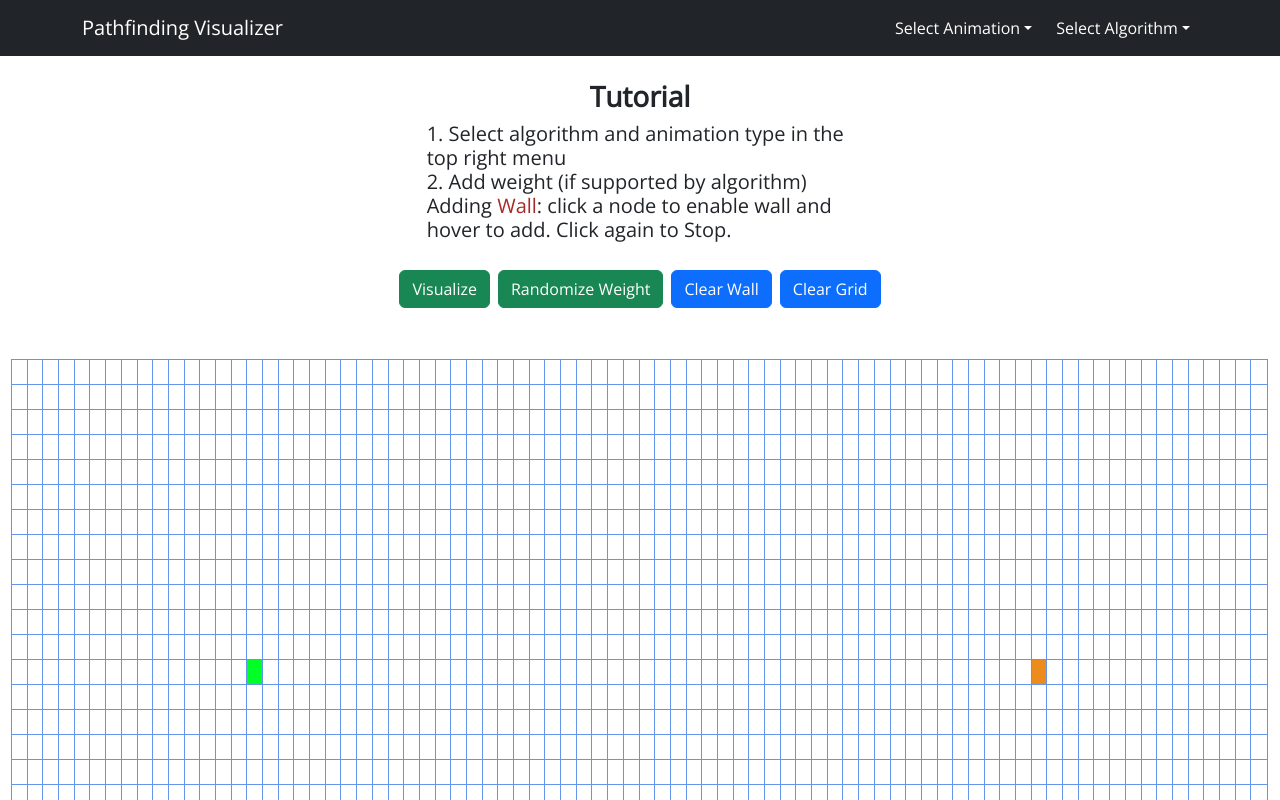
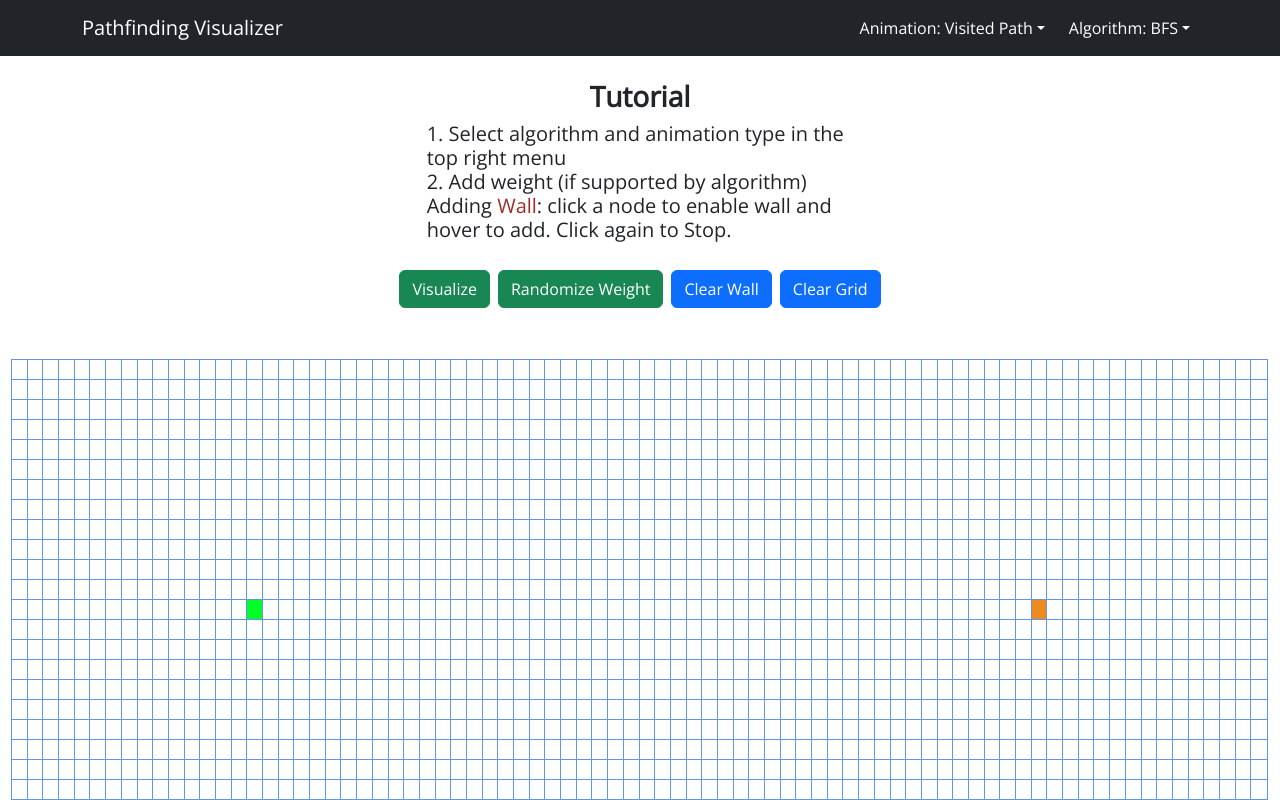
Before and after one commit to KentV12/algorithm_visualizer_react, a React (Create React App) app: page / in a window 1280 px wide. Shown: the top 800 px of the page. Built offline with nearby package versions, Linux system fonts and the light colour scheme.

Commit message:
make grid scale vertically and improved UI

```diff
--- a/src/App.js
+++ b/src/App.js
@@ -10,11 +10,11 @@ import { AStar } from "./algorithms/AStar";
 
 function App() {
   const [wall, setWall] = useState(false);
-  const [curAlgo, setAlgo] = useState("");
-  const [curAnim, setAnim] = useState("");
+  const [curAlgo, setAlgo] = useState("BFS");
+  const [curAnim, setAnim] = useState("Visited Path");
 
   const grid = [];
-  const rows = 24;
+  const rows = 25;
   const cols = 80;
   const start = [12, 15];
   const end = [12, 65];
@@ -50,6 +50,7 @@ function App() {
           document.getElementById(row + "-" + col).className = "cell empty";
       }
     }
+    setWall(false);
   };
 
   // when hovering and wall is enabled
@@ -151,10 +152,6 @@ function App() {
       <div className="container-fluid mt-5" style={{ fontSize: 0 }}>
         {grid}
       </div>
-
-      {/* <div className="gridContainer" id="grid-container">
-        {grid}
-      </div> */}
     </div>
   );
 }
--- a/src/algorithms/AStar.js
+++ b/src/algorithms/AStar.js
@@ -5,6 +5,7 @@ let shortestPath = [];
 let found = false;
 
 export function AStar(start, end, rows, cols) {
+  // reset values
   visitedOrder = [];
   shortestPath = [];
   found = false;
@@ -57,7 +58,7 @@ function solve(start, end, rows, cols) {
       // if goal, stop
       if (nRow === end[0] && nCol === end[1]) {
         found = true;
-        shortestPath[[nRow, nCol]] = cur;
+        shortestPath[neighbor] = cur;
         break;
       }
 
--- a/src/components/Navbar.js
+++ b/src/components/Navbar.js
@@ -1,8 +1,8 @@
 import { useState } from "react";
 
 const Navbar = ({ selectAlgorithm, selectAnimation }) => {
-  const [navAlgorithm, setAlgorithm] = useState("Select Algorithm");
-  const [navAnimation, setAnimation] = useState("Select Animation");
+  const [navAlgorithm, setAlgorithm] = useState("Algorithm: BFS");
+  const [navAnimation, setAnimation] = useState("Animation: Visited Path");
 
   const clickAlgorithm = (algorithm) => {
     setAlgorithm("Algorithm: " + algorithm);
--- a/src/index.css
+++ b/src/index.css
@@ -3,7 +3,6 @@
 body {
   font-family: 'Open Sans', sans-serif;
   margin: 0%;
-  /* background-color: #000; */
 }
 
 @media (max-width: 542px) {
@@ -49,14 +48,9 @@ body {
   */
 
   outline: 1px solid cornflowerblue;
-  /* width: calc((100% / 40));
-  height: calc((100% / 13)); */
 
   width: calc((100% / 80));
-  height: 25px;
-
-  /* box-shadow: -1px -1px #000;
-  box-shadow: 1px 1px #000; */
+  height: calc(100vh / 40);
 
   display: inline-block;
   margin: 0;
@@ -65,7 +59,6 @@ body {
 
   background-color: #fff;
 
-  /* background-color: rgba(0, 142, 250, 0.25); */
 }
 
 .cell.empty {
```
